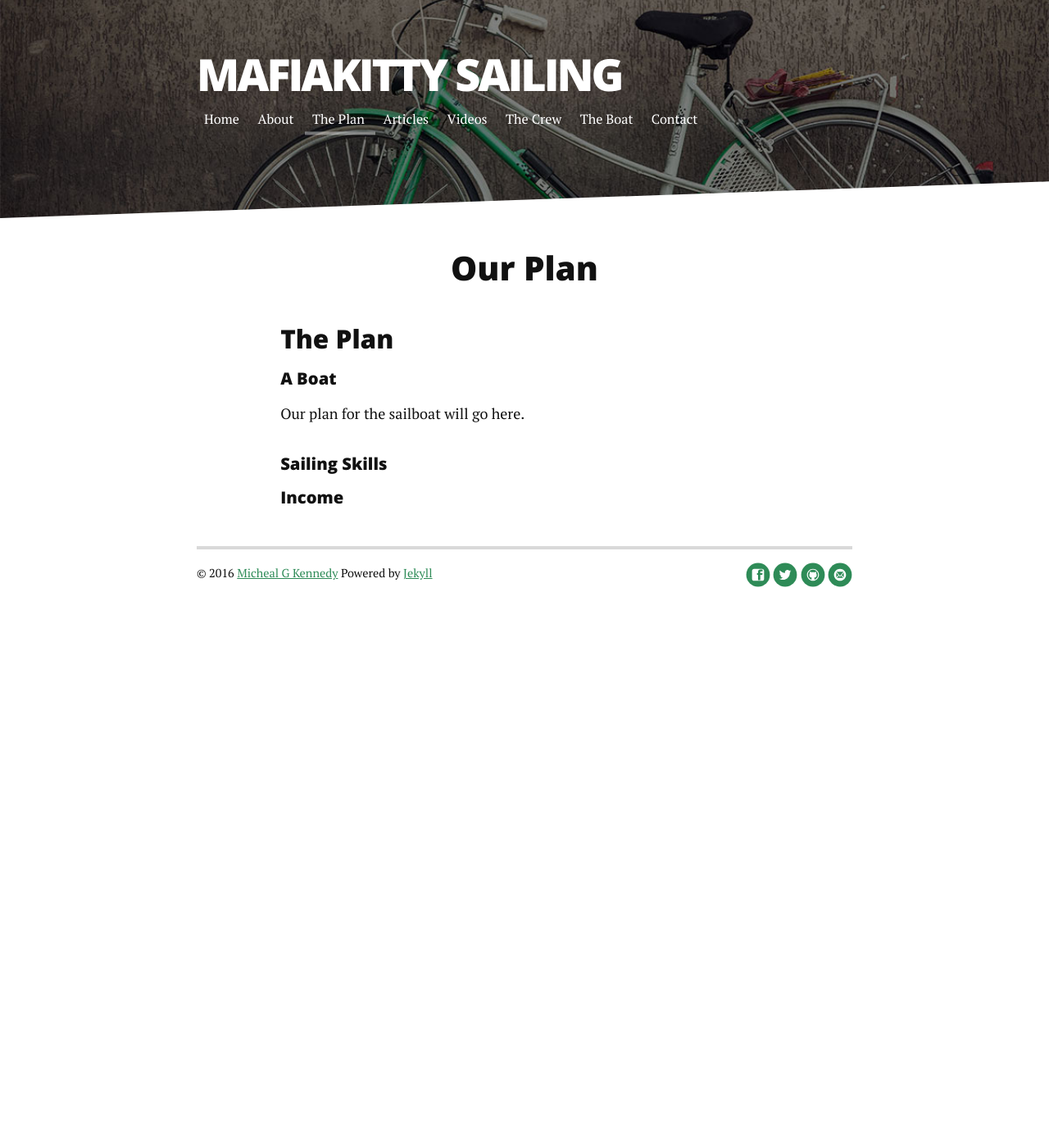
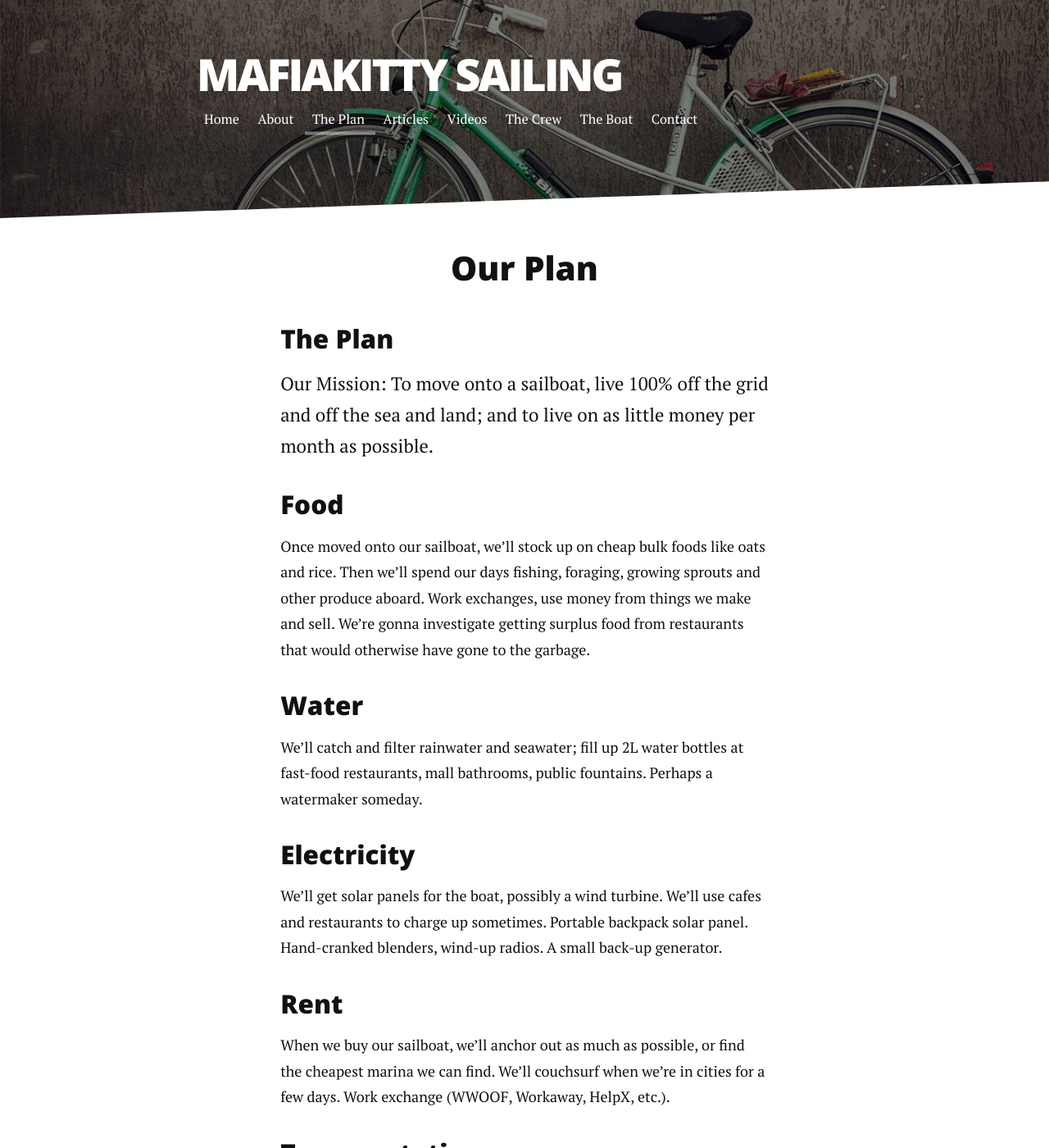
Before and after one commit to MichealKennedy/channel-old, a Jekyll site: the page built from plan/index.html, in a window 1280 px wide and 1400 px high. Shown: the whole window at 82% size. Built offline with Jekyll 4.4.1, drawn with Linux system fonts in a browser that asks for light colours; nearby versions of some CDN libraries; some of the changed text lies outside the part shown.

Commit message:
Working on the pages.

```diff
--- a/plan/index.html
+++ b/plan/index.html
@@ -7,9 +7,22 @@ title: Our plan
 	<h2 class="pageTitle">Our Plan</h2>
 
 <h3>The Plan</h3>
+	<p class="intro">Our Mission: To move onto a sailboat, live 100% off the grid and off the sea and land; and to live on as little money per month as possible.</p></p>
 
-<h4>A Boat</h4>
-<p>Our plan for the sailboat will go here.</p>
-<h4>Sailing Skills</h4>
+<h3>Food</h3>
+<p>Once moved onto our sailboat, we’ll stock up on cheap bulk foods like oats and rice. Then we’ll spend our days fishing, foraging, growing sprouts and other produce aboard. Work exchanges, use money from things we make and sell. We’re gonna investigate getting surplus food from restaurants that would otherwise have gone to the garbage.</p></p>
 
-<h4>Income</h4>
+<h3>Water</h3>
+<p>We’ll catch and filter rainwater and seawater; fill up 2L water bottles at fast-food restaurants, mall bathrooms, public fountains. Perhaps a watermaker someday.</p>
+
+<h3>Electricity</h3>
+<p>We’ll get solar panels for the boat, possibly a wind turbine. We’ll use cafes and restaurants to charge up sometimes. Portable backpack solar panel. Hand-cranked blenders, wind-up radios. A small back-up generator.</p>
+
+<h3>Rent</h3>
+<p>When we buy our sailboat, we’ll anchor out as much as possible, or find the cheapest marina we can find. We’ll couchsurf when we’re in cities for a few days. Work exchange (WWOOF, Workaway, HelpX, etc.).</p>
+
+<h3>Transportation</h3>
+<p>Our boat and dinghy will be our main transportation. Then our bikes. And then public transit.</p>
+
+<h3>Medication</h3>
+<p>Michelle has ulcerative colitis, which used to cost us about $200/month, but now Mike’s job benefits covers it. When we travel, we’ll make sure to have extra money to last us at least a year.</p>
```
